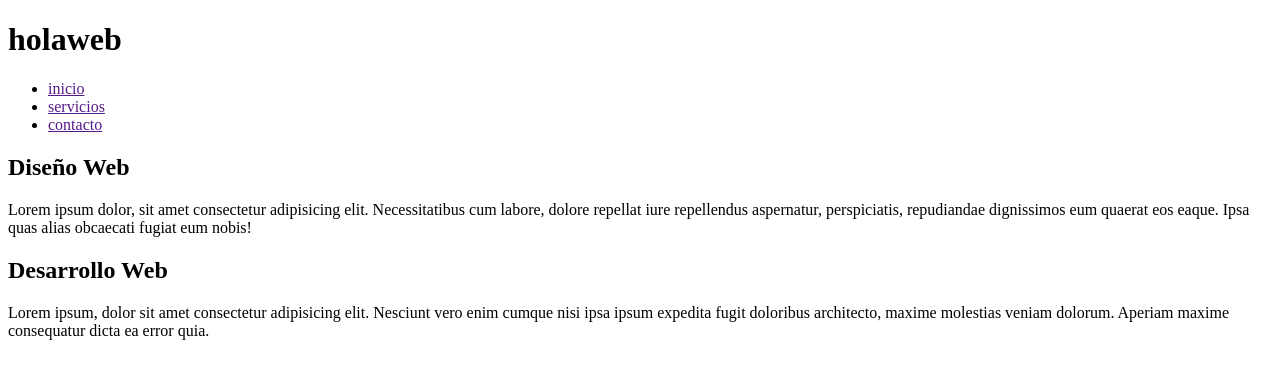
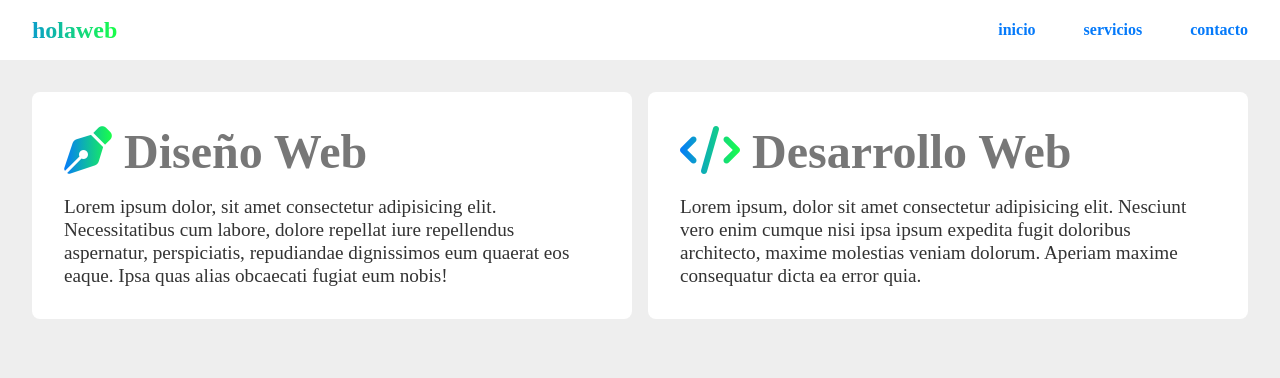
Before and after one commit to elicordeo111/test, a plain HTML site: page index.html in a window 1280 px wide. Drawn offline with Linux system fonts and the light colour scheme.

Commit message:
v 0.2 Aplicado CSS al proyecto

```diff
--- a/css/app.css
+++ b/css/app.css
@@ -0,0 +1,106 @@
+:root {
+    --main-bg-color: #eee;
+    --header-bg-color: #fff;
+    --text-primary: #057AFA;
+    --text-secundary: #777;
+    --text-parafo: #333;
+    --text-primary-hover: #19FF48;
+    --font-size-html: 16px;
+}
+
+*{
+    padding: 0;
+    margin: 0;
+}
+
+html {
+    font-size: var(--font-size-html);
+}
+
+body{
+    background: var(--main-bg-color);
+}
+
+header{
+    width: 100%;
+    height: 60px;
+    background-color: var(--header-bg-color);
+    display: flex;
+    justify-content: space-between;
+    align-items: center;
+}
+
+header h1{
+    color: var(--text-primary);
+    font-size: 1.5rem;
+    font-weight: bold;
+    padding-left: 2rem;
+
+    background-image: linear-gradient(to right, #057AFA, #19FF48);
+    color: transparent;
+    -webkit-background-clip: text;
+    background-clip: text;
+
+}
+
+header nav ul{
+    display: flex;
+    justify-items: center;
+    justify-content: center;
+}
+
+header nav ul li{
+   list-style: none;
+   padding-inline: 1rem;
+   padding-inline-end: 2rem;
+}
+
+header nav ul li a{
+    text-decoration: none;
+    font-weight: bold;
+    color: var(--text-primary);
+    transition: .5s;
+}
+
+header nav ul li a:hover{
+    color: var(--text-primary-hover);
+    transition: .3s;
+}
+
+main{
+    display: grid;
+    grid-template-columns: repeat(2, 1fr);
+    gap: 1rem;
+    grid-auto-rows: minmax(100px, auto);
+    padding-inline: 2rem;
+}
+
+section{
+    margin-top: 2rem;
+    background-color: var(--header-bg-color);
+    margin-top: 2rem;
+    padding: 2rem;
+    border-radius: .5rem;
+}
+
+section h2{
+   font-size: 3rem;
+   color: var(--text-secundary);
+}
+
+section p{
+    padding-top: 1rem;
+    font-size: 1.2rem;
+    color: var(--text-parafo);
+    line-height: 1.2;
+ }
+
+ section i{
+    font-size: 3rem;
+    color: var(--text-parafo);
+
+    background-image: linear-gradient(to right, #057AFA, #19FF48);
+    color: transparent;
+    -webkit-background-clip: text;
+    background-clip: text;
+ }
--- a/index.html
+++ b/index.html
@@ -1,15 +1,18 @@
 <!DOCTYPE html>
 <html lang="es">
+
 <head>
     <meta charset="UTF-8">
     <meta name="viewport" content="width=device-width, initial-scale=1.0">
     <title>holaweb</title>
     <link rel="stylesheet" href="css/app.css">
+    <link rel="stylesheet" href="https://cdnjs.cloudflare.com/ajax/libs/font-awesome/6.5.1/css/all.min.css" integrity="sha512-DTOQO9RWCH3ppGqcWaEA1BIZOC6xxalwEsw9c2QQeAIftl+Vegovlnee1c9QX4TctnWMn13TZye+giMm8e2LwA==" crossorigin="anonymous" referrerpolicy="no-referrer" />
 </head>
+
 <body>
     <header>
         <h1>hola<span>web</span></h1>
-        </header>
+
         <nav>
             <ul>
                 <li><a href="">inicio</a></li>
@@ -17,18 +20,26 @@
                 <li><a href="">contacto</a></li>
             </ul>
         </nav>
+    </header>
     <main>
         <section>
-                <h2>Diseño Web</h2>
-                <p>Lorem ipsum dolor, sit amet consectetur adipisicing elit. Necessitatibus cum labore, dolore repellat iure repellendus aspernatur, perspiciatis, repudiandae dignissimos eum quaerat eos eaque. Ipsa quas alias obcaecati fugiat eum nobis!</p>
+
+            <h2> <i class="fa-solid fa-pen-nib"></i> Diseño Web</h2>
+            <p>Lorem ipsum dolor, sit amet consectetur adipisicing elit. Necessitatibus cum labore, dolore repellat iure
+                repellendus aspernatur, perspiciatis, repudiandae dignissimos eum quaerat eos eaque. Ipsa quas alias
+                obcaecati fugiat eum nobis!</p>
         </section>
 
         <section>
-                <h2>Desarrollo Web</h2>
-                <p>Lorem ipsum, dolor sit amet consectetur adipisicing elit. Nesciunt vero enim cumque nisi ipsa ipsum expedita fugit doloribus architecto, maxime molestias veniam dolorum. Aperiam maxime consequatur dicta ea error quia.</p>
+
+            <h2> <i class="fa-solid fa-code"></i> Desarrollo Web</h2>
+            <p>Lorem ipsum, dolor sit amet consectetur adipisicing elit. Nesciunt vero enim cumque nisi ipsa ipsum
+                expedita fugit doloribus architecto, maxime molestias veniam dolorum. Aperiam maxime consequatur dicta
+                ea error quia.</p>
         </section>
     </main>
 
 
 </body>
+
 </html>
```
Lines whose indentation alone changed are shown as unchanged.
